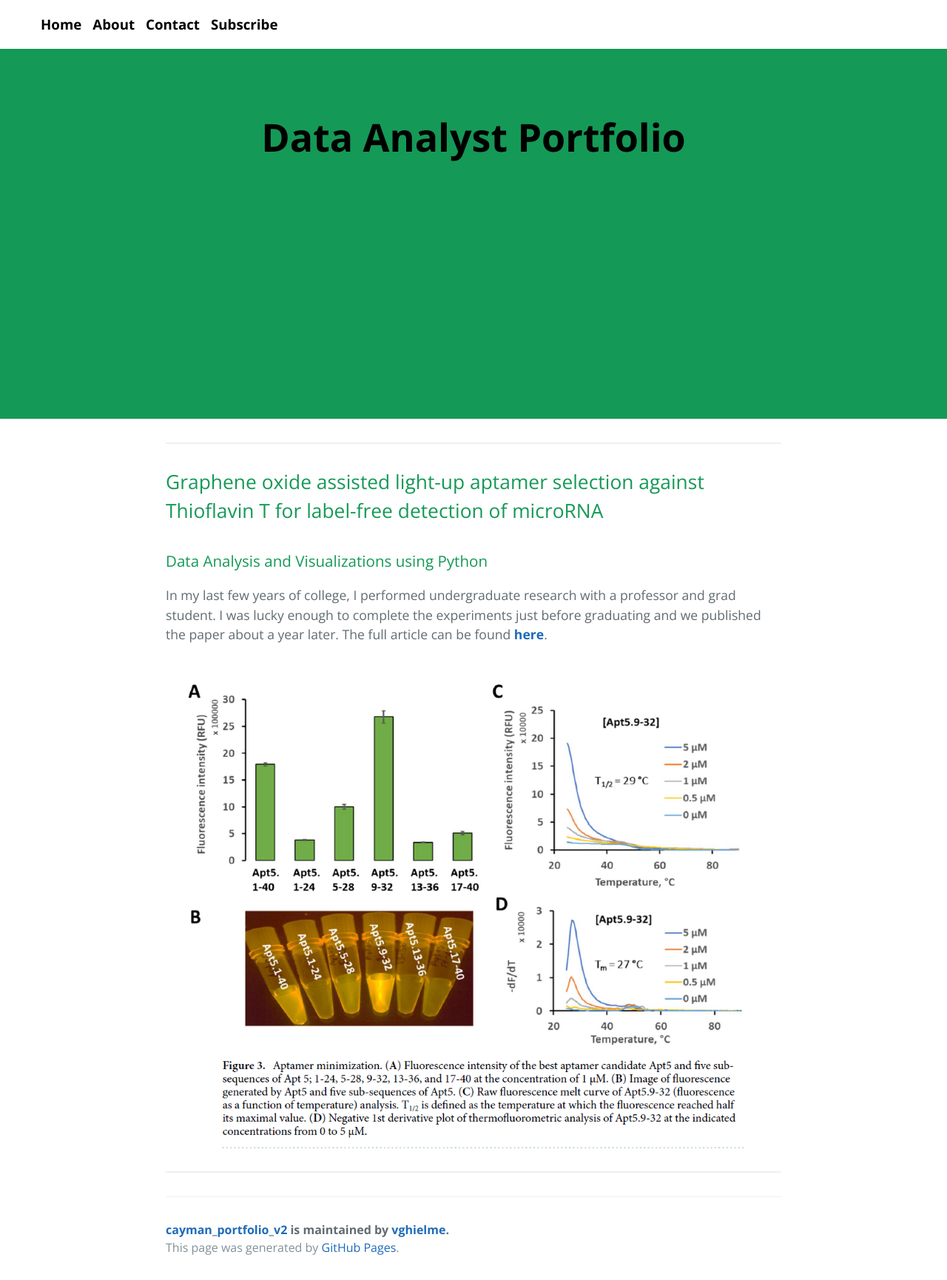
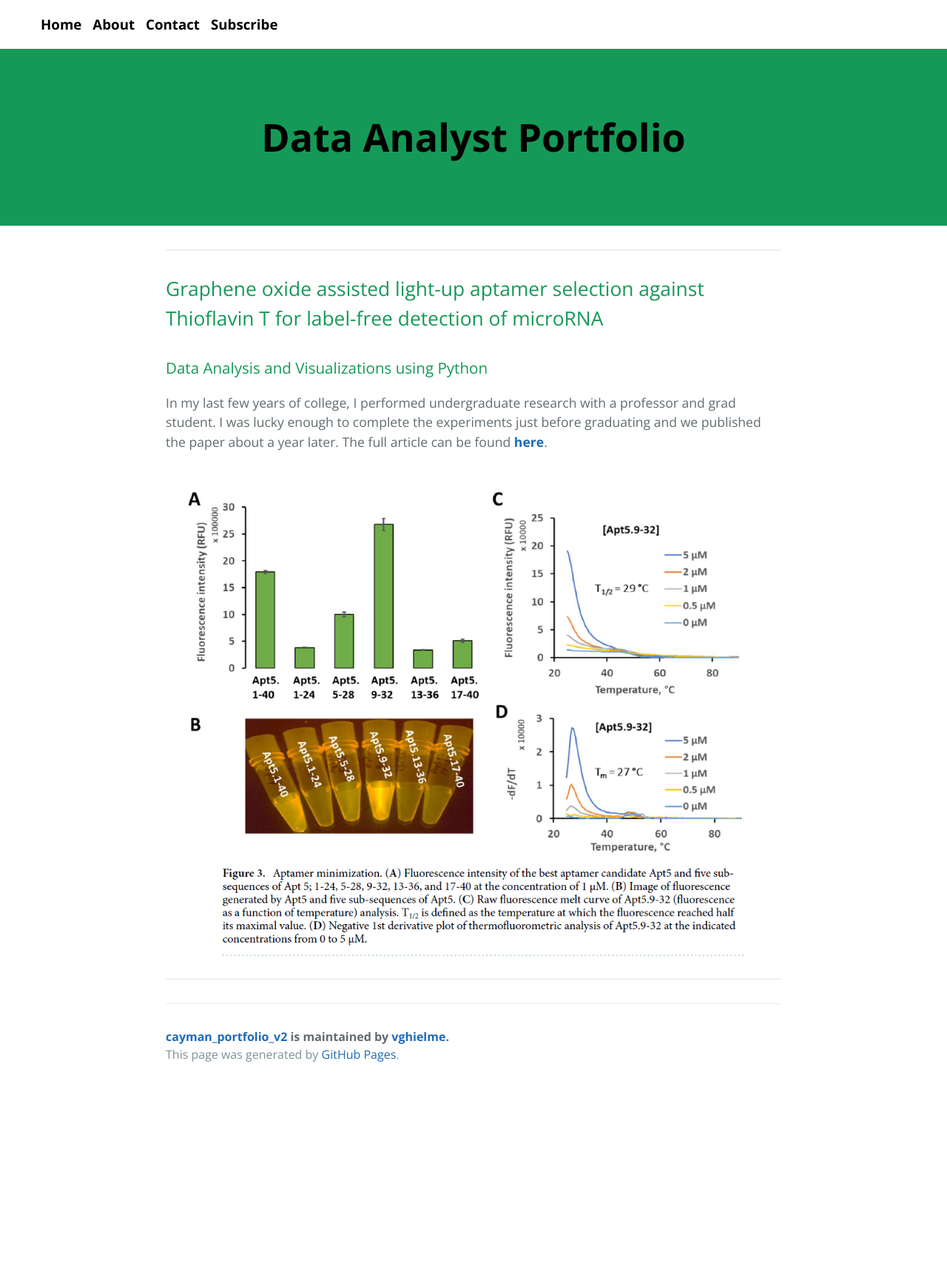
Before and after one commit to vghielme/cayman_portfolio_v2, a Jekyll site: the page built from index.md, in a window 1280 px wide. Shown: the whole page at 74% size. Built offline with Jekyll 4.4.1, drawn with Linux system fonts in a browser that asks for light colours; after the commit the page ends 1469 px from its top, so only the background shows below that.

Commit message:
remove background image

```diff
--- a/_sass/jekyll-theme-cayman.scss
+++ b/_sass/jekyll-theme-cayman.scss
@@ -28,12 +28,8 @@
 .page-header {
   color: $header-heading-color;
   text-align: center;
-  background-image: url(..img/thumbnail.png) repeat 0 0;
   background-color: $header-bg-color;
-  height: 500px; /* You must set a specified height */
-  background-position: center; /* Center the image */
-  background-repeat: no-repeat; /* Do not repeat the image */
-  background-size: cover; /* Resize the background image to cover the entire container */
+
 
   @include large {
     padding: 5rem 6rem;
```
